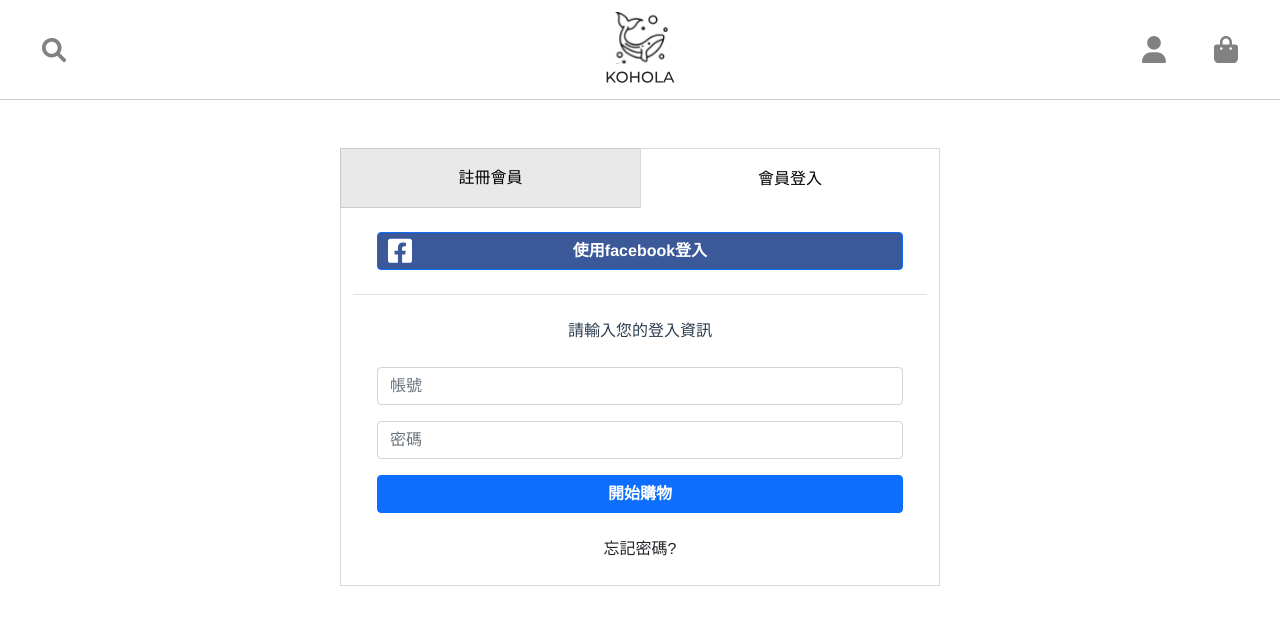
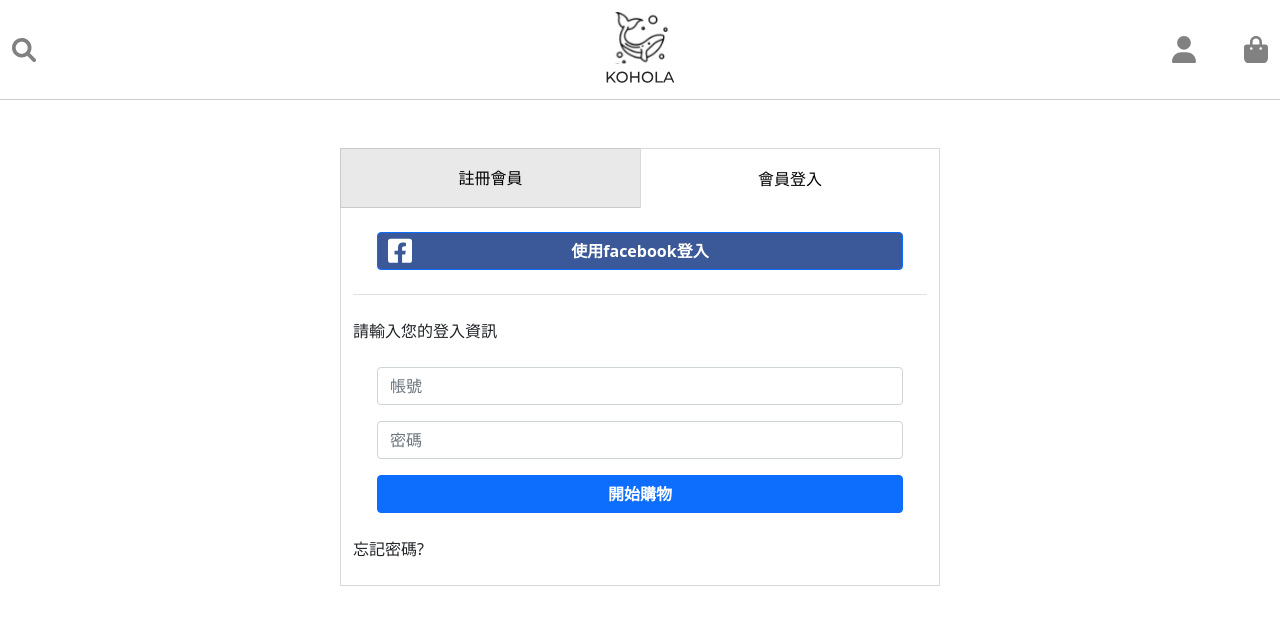
Before and after one commit to fn101-final-project/final_project_shopping_cart, a Vue app: page /login in a window 1280 px wide. Shown: the top 624 px of the page. Built offline with nearby package versions, Linux system fonts and the light colour scheme; no server answers; what vue-sweetalert2 would draw is missing.

Commit message:
style: delete untouched code

```diff
--- a/src/App.vue
+++ b/src/App.vue
@@ -30,26 +30,3 @@ export default {
   },
 };
 </script>
-
-<style>
-#app {
-  font-family: Avenir, Helvetica, Arial, sans-serif;
-  -webkit-font-smoothing: antialiased;
-  -moz-osx-font-smoothing: grayscale;
-  text-align: center;
-  color: #2c3e50;
-}
-
-nav {
-  padding: 30px;
-}
-
-nav a {
-  font-weight: bold;
-  color: #2c3e50;
-}
-
-nav a.router-link-exact-active {
-  color: #42b983;
-}
-</style>
--- a/src/components/FacebookBtn.vue
+++ b/src/components/FacebookBtn.vue
@@ -5,7 +5,6 @@
       xmlns="http://www.w3.org/2000/svg"
       viewBox="0 0 448 512"
     >
-      <!--! Font Awesome Pro 6.0.0 by @fontawesome - https://fontawesome.com License - https://fontawesome.com/license (Commercial License) Copyright 2022 Fonticons, Inc. -->
       <path
         d="M400 32H48A48 48 0 0 0 0 80v352a48 48 0 0 0 48 48h137.25V327.69h-63V256h63v-54.64c0-62.15 37-96.48 93.67-96.48 27.14 0 55.52 4.84 55.52 4.84v61h-31.27c-30.81 0-40.42 19.12-40.42 38.73V256h68.78l-11 71.69h-57.78V480H400a48 48 0 0 0 48-48V80a48 48 0 0 0-48-48z"
       /></svg
--- a/src/views/LoginView.vue
+++ b/src/views/LoginView.vue
@@ -19,9 +19,7 @@
       </div>
       <div class="row pb-5">
         <div class="col-12 m-auto panel">
-          <keep-alive>
-            <component :is="currentPanel"></component>
-          </keep-alive>
+          <component :is="currentPanel" />
         </div>
       </div>
     </div>
--- a/src/views/ProductsView.vue
+++ b/src/views/ProductsView.vue
@@ -6,7 +6,7 @@
         <ProductBox v-bind="product" />
       </template>
     </div>
-    <paginate
+    <Paginate
       v-model="page"
       :page-count="pageCount"
       :prev-text="'&#xab;'"
@@ -15,7 +15,7 @@
       :page-class="'page-item'"
       :page-link-class="'page-link'"
     >
-    </paginate>
+    </Paginate>
   </div>
 </template>
 
@@ -27,7 +27,7 @@ import Paginate from 'vuejs-paginate-next';
 export default {
   components: {
     ProductBox,
-    paginate: Paginate,
+    Paginate,
   },
   data() {
     return {
```
Also changed, not shown: src/components/NavBar.vue (+2 -8 lines).
